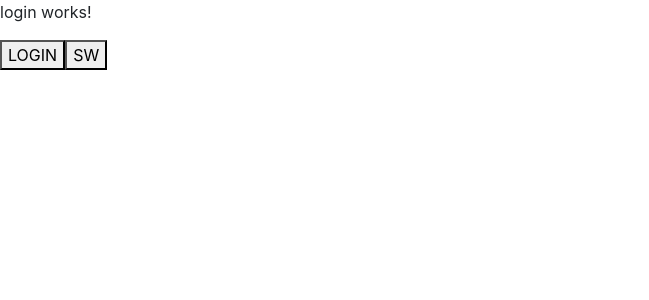
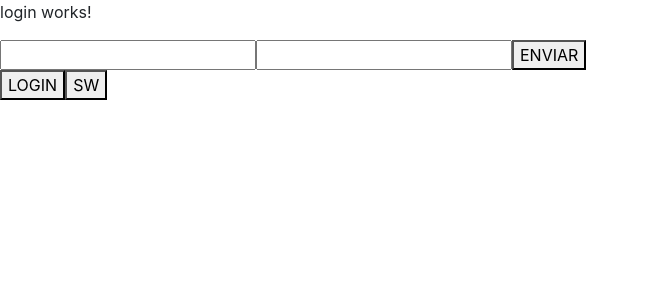
Before and after one commit to PaoRivas/curso-angular, an Angular app: page /login in a window 1280 px wide. Shown: the top 300 px of the page, without its empty margins (0-649 px from the left). Built offline with nearby package versions, Linux system fonts and the light colour scheme.

Commit message:
login form

```diff
--- a/src/app/login/login.module.ts
+++ b/src/app/login/login.module.ts
@@ -3,11 +3,13 @@ import { CommonModule } from '@angular/common';
 import { LoginComponent } from './login/login.component';
 import { LoginRoutingModule } from './login-routing.module';
 import { NgElseDirective } from '../directives/ng-else.directive';
+import { FormsModule } from '@angular/forms';
 
 @NgModule({
   imports: [
     CommonModule,
-    LoginRoutingModule
+    LoginRoutingModule,
+    FormsModule
   ],
   declarations: [
     LoginComponent,
--- a/src/app/login/login/login.component.html
+++ b/src/app/login/login/login.component.html
@@ -1,6 +1,14 @@
 <p>
 login works!
 </p>
+
+<div style="display: flex; flex-direction: column;">
+  <form (ngSubmit)="onLogin2(form)" #form="ngForm">
+    <input type="text" name="username" ngModel>
+    <input type="password" name="password" ngModel>
+    <button type="submit">ENVIAR</button>
+  </form>
+</div>
 
 <button routerLink="/pages">LOGIN</button>
 
--- a/src/app/login/login/login.component.ts
+++ b/src/app/login/login/login.component.ts
@@ -7,6 +7,9 @@ import { Component, OnInit } from '@angular/core';
 })
 export class LoginComponent implements OnInit {
 
+  username = '';
+  password = '';
+
   sw = true;
 
   constructor() { }
@@ -14,4 +17,12 @@ export class LoginComponent implements OnInit {
   ngOnInit() {
   }
 
+  onLogin(): void{
+    console.log('USERNAME: ', this.username);
+    console.log('PASSWORD: ', this.password);
+  }
+
+  onLogin2(form): void{
+    console.log('VARIABLE LOCAL FORM: ', form.value);
+  }
 }
```
